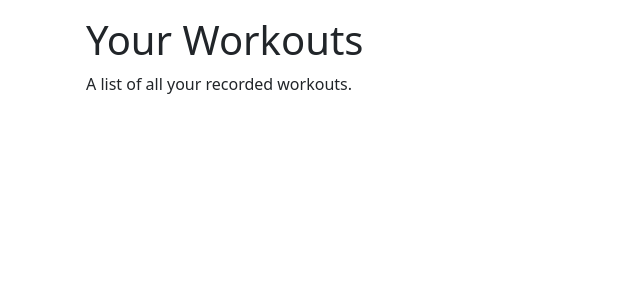
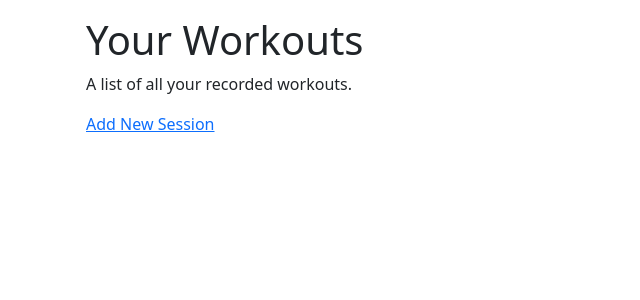
Before and after one commit to kaitok44/training_log, a Django app: page /workout/ in a window 1280 px wide. Shown: the part 56-356 px from the top of the page, without its empty margins (0-640 px from the left). Run offline with Django 5.2, Linux system fonts and the light colour scheme; data that the repository does not hold is empty.

Commit message:
add workoutsession delete, edit, create views and html

```diff
--- a/templates/workout_session_detail.html
+++ b/templates/workout_session_detail.html
@@ -2,7 +2,7 @@
 
 
 {% block content %}
-<h1>{{ object.name }} | {{ object.date }}</h1>
+<h1>{{ object.workout_name }} | {{ object.workout_date }}</h1>
 {% for workout in object.workout_set.all %}
 <h2>{{ workout.exercise }}</h2>
   {% for workout_set in workout.set_set.all %}
@@ -16,5 +16,6 @@
   {% endfor %}
   <p>Workout <a href="{% url 'workout_set_new' workout.id %}">Add Set</a> |
     <a href="#">Edit</a> | <a href="#">Delete</a></p>
-{% endfor %}
+    {% endfor %}
+  <p><a href="{% url 'workout_new' session_pk %}">Add new exercise</a></p>
 {% endblock content %}
--- a/templates/workout_session_list.html
+++ b/templates/workout_session_list.html
@@ -6,6 +6,9 @@
 <h1>Your Workouts</h1>
 <p>A list of all your recorded workouts.</p>
 {% for workout_session in object_list %}
-<p><a href="{% url 'workout_session_detail' workout_session.pk %}"> {{ workout_session.name }}, {{ workout_session.date }}</a></p>
+<p><a href="{% url 'workout_session_detail' workout_session.id %}"> {{ workout_session.workout_name }}, {{ workout_session.workout_date }}</a></p>
+<p><a href="{% url 'workout_session_edit' workout_session.id %}">Edit</a> |
+<a href="{% url 'workout_session_delete' workout_session.id %}">Delete</a></p>
 {% endfor %}
+<p><a href="{% url 'workout_session_new' %}">Add New Session</a></p>
 {% endblock content %}
--- a/workout/admin.py
+++ b/workout/admin.py
@@ -5,7 +5,7 @@ class WorkoutSessionAdmin(admin.ModelAdmin):
     list_display = [
         "__str__",
         "author",
-        "date",
+        "workout_date",
     ]
 
 class WorkoutAdmin(admin.ModelAdmin):
--- a/workout/models.py
+++ b/workout/models.py
@@ -4,15 +4,15 @@ from exercises.models import Exercise
 from django.urls import reverse
 
 class WorkoutSession(models.Model):
-    name = models.CharField(max_length=255)
-    date = models.DateField(auto_now_add=True)
+    workout_name = models.CharField(max_length=255)
+    workout_date = models.DateField(auto_now_add=True)
     author = models.ForeignKey(
         settings.AUTH_USER_MODEL,
         on_delete=models.CASCADE,
     )
 
     def __str__(self):
-        return f"{self.name} {self.date}"
+        return f"{self.workout_name} {self.workout_date}"
 
     def get_absolute_url(self):
         return reverse("workout_session_detail", kwargs={'session_pk': self.pk})
--- a/workout/urls.py
+++ b/workout/urls.py
@@ -1,6 +1,10 @@
 from .views import (
     WorkoutSessionListView,
     WorkoutSessionDetailView,
+    WorkoutSessionUpdateView,
+    WorkoutSessionDeleteView,
+    WorkoutSessionCreateView,
+    WorkoutCreateView,
     WorkoutSetUpdateView,
     WorkoutSetDeleteView,
     WorkoutSetCreateView,
@@ -11,9 +15,18 @@ urlpatterns = [
     path("", WorkoutSessionListView.as_view(), name="workout_session_list"),
     path("<int:session_pk>/", WorkoutSessionDetailView.as_view(),
         name="workout_session_detail"),
+    path("<int:session_pk>/edit/", WorkoutSessionUpdateView.as_view(),
+        name="workout_session_edit"),
+    path("<int:session_pk>/delete/", WorkoutSessionDeleteView.as_view(),
+        name="workout_session_delete"),
+    path("new/", WorkoutSessionCreateView.as_view(),
+        name="workout_session_new"),
+    path("<int:session_pk>/new/", WorkoutCreateView.as_view(),
+        name="workout_new"),
     path("<int:workout_pk>/set/<int:set_pk>/edit/", WorkoutSetUpdateView.as_view(),
         name="workout_set_edit"),
     path("<int:workout_pk>/set/<int:set_pk>/delete/", WorkoutSetDeleteView.as_view(),
         name="workout_set_delete"),
-    path("<int:workout_pk>/set/new/", WorkoutSetCreateView.as_view(), name="workout_set_new"),
+    path("<int:workout_pk>/set/new/", WorkoutSetCreateView.as_view(),
+        name="workout_set_new"),
 ]
--- a/workout/views.py
+++ b/workout/views.py
@@ -2,6 +2,7 @@ from django.views.generic import(
     ListView, DetailView, UpdateView, DeleteView,
     CreateView
 )
+from django.http import HttpResponseRedirect
 from django.urls import reverse_lazy
 from .models import WorkoutSession, Workout, Set
 from .forms import CreateSetForm
@@ -14,6 +15,28 @@ class WorkoutSessionDetailView(DetailView):
     model = WorkoutSession
     template_name = "workout_session_detail.html"
     pk_url_kwarg = "session_pk"
+
+class WorkoutSessionCreateView(CreateView):
+    model = WorkoutSession
+    template_name = "workout_session_new.html"
+    fields = (
+        "workout_name",
+        "author",
+    )
+
+class WorkoutSessionUpdateView(UpdateView):
+    model = WorkoutSession
+    fields = (
+        "workout_name",
+    )
+    template_name = "workout_session_edit.html"
+    pk_url_kwarg = "session_pk"
+
+class WorkoutSessionDeleteView(DeleteView):
+    model = WorkoutSession
+    template_name = "workout_session_delete.html"
+    pk_url_kwarg = "session_pk"
+    success_url = reverse_lazy("workout_session_list")
 
 class WorkoutSetUpdateView(UpdateView):
     model = Set
@@ -28,6 +51,16 @@ class WorkoutSetUpdateView(UpdateView):
 
     # def get_success_url(self):
     #     return reverse('workout_session_detail', kwargs={'session_pk':self.kwargs.get('session_pk')})
+
+class WorkoutCreateView(CreateView):
+    model = Workout
+    template_name = "workout_new.html"
+
+    def get_initial(self):
+        selected_workout_session = self.kwargs['session_pk']
+        return {
+            'workout_session': selected_workout_session,
+        }
 
 class WorkoutSetDeleteView(DeleteView):
     model = Set
```
Also changed, not shown: templates/workout_new.html (added, +10 -0 lines), templates/workout_session_delete.html (added, +9 -0 lines), templates/workout_session_edit.html (added, +11 -0 lines), templates/workout_session_new.html (added, +10 -0 lines), workout/forms.py (+13 -1 lines), workout/migrations/0003_alter_set_options_and_more.py (added).
